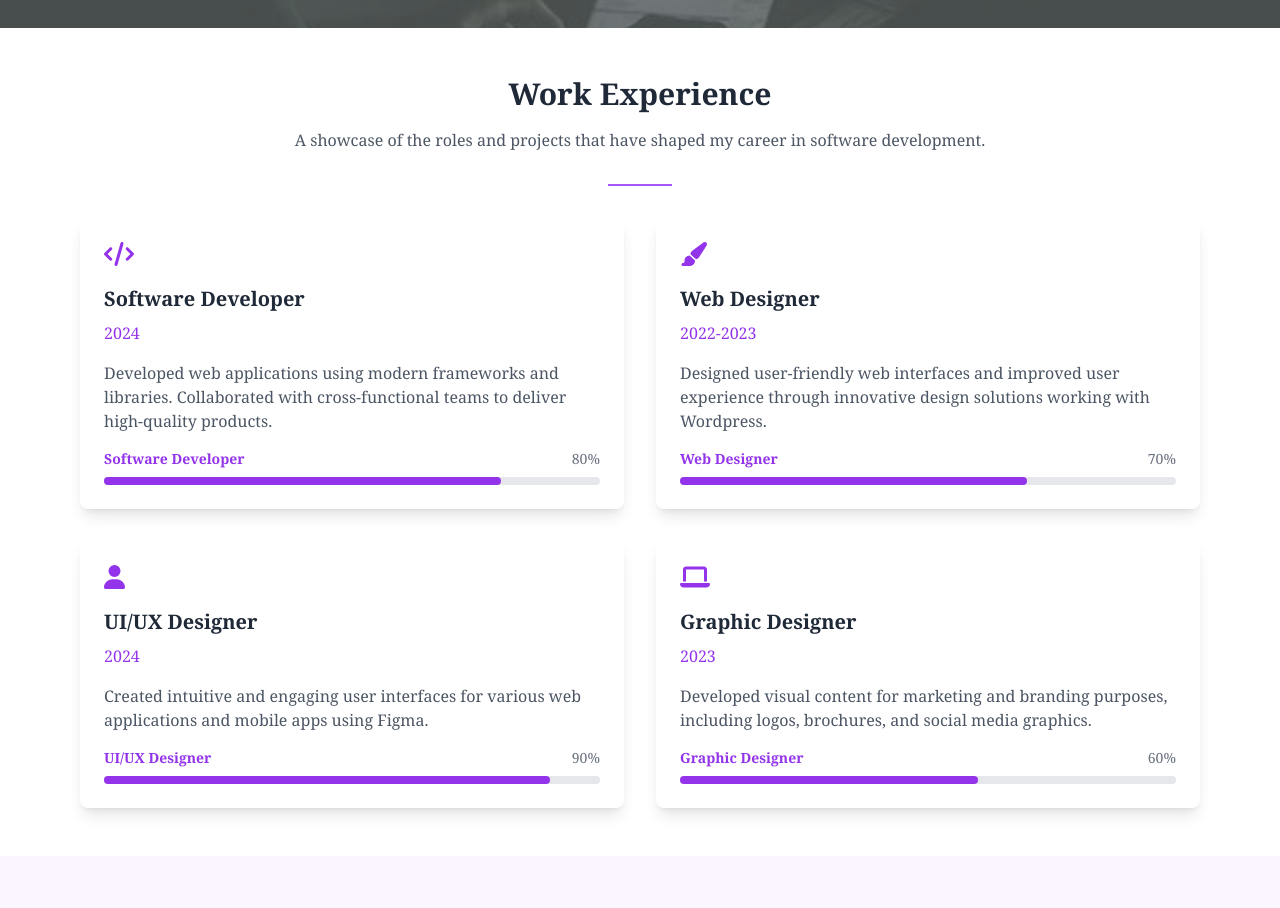
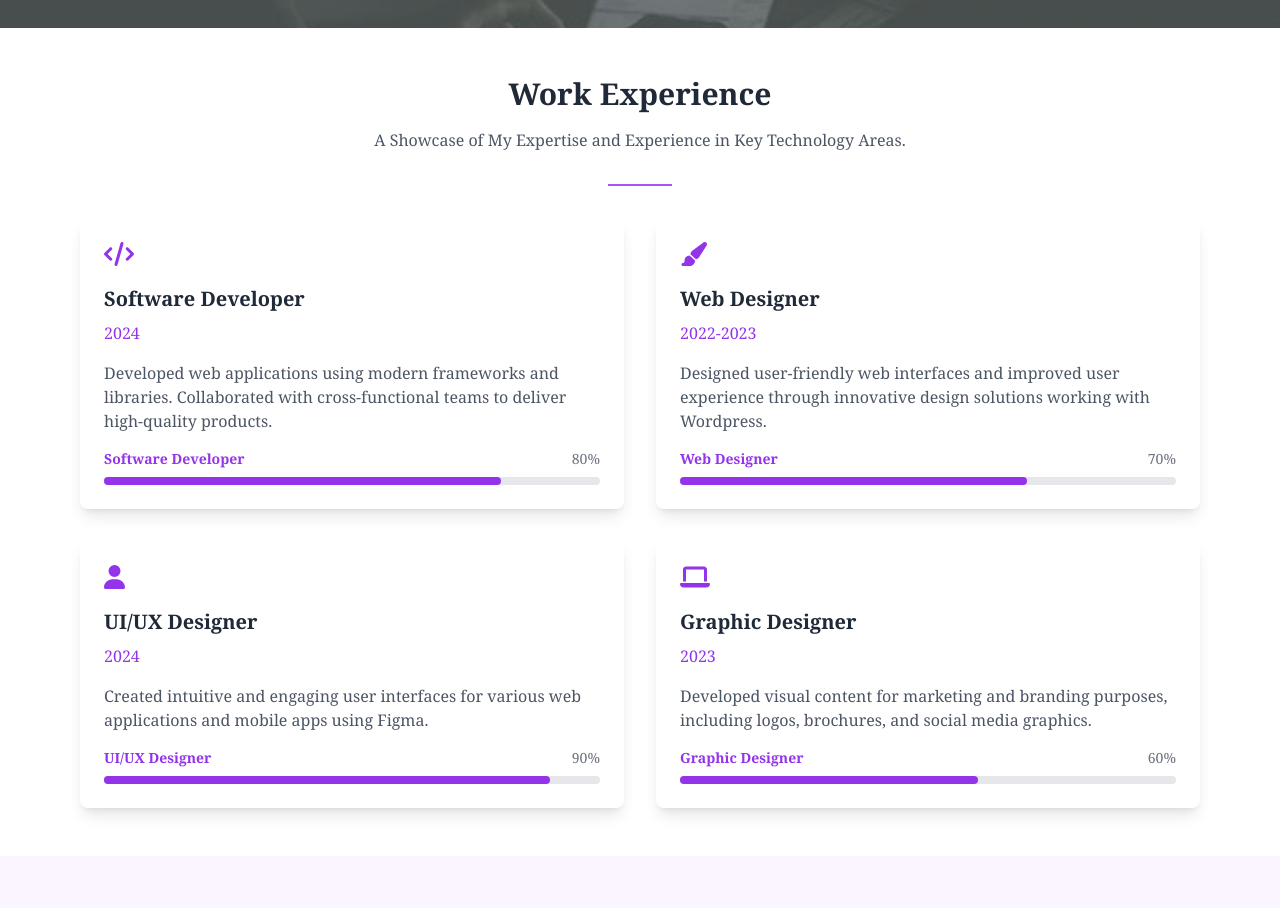
Before and after one commit to Elisha-Kiplangat/Portfolio-Website, a React (Vite) app: page / in a window 1280 px wide. Shown: the part 2760-3668 px from the top of the page. Built offline with nearby package versions, Linux system fonts and the light colour scheme.

Commit message:
headline update

```diff
--- a/src/components/Experience.tsx
+++ b/src/components/Experience.tsx
@@ -43,7 +43,7 @@ const Experience = () => {
       <div className="container mx-auto">
         <div className="text-center">
           <h2 className="text-3xl font-bold mb-4">Work Experience</h2>
-          <p className="text-gray-600 mb-8">A showcase of the roles and projects that have shaped my career in software development.</p>
+          <p className="text-gray-600 mb-8">A Showcase of My Expertise and Experience in Key Technology Areas.</p>
           <div className="border-b-2 border-purple-500 w-16 mx-auto mb-8"></div>
         </div>
         <div className="grid grid-cols-1 md:grid-cols-2 gap-8">
```
